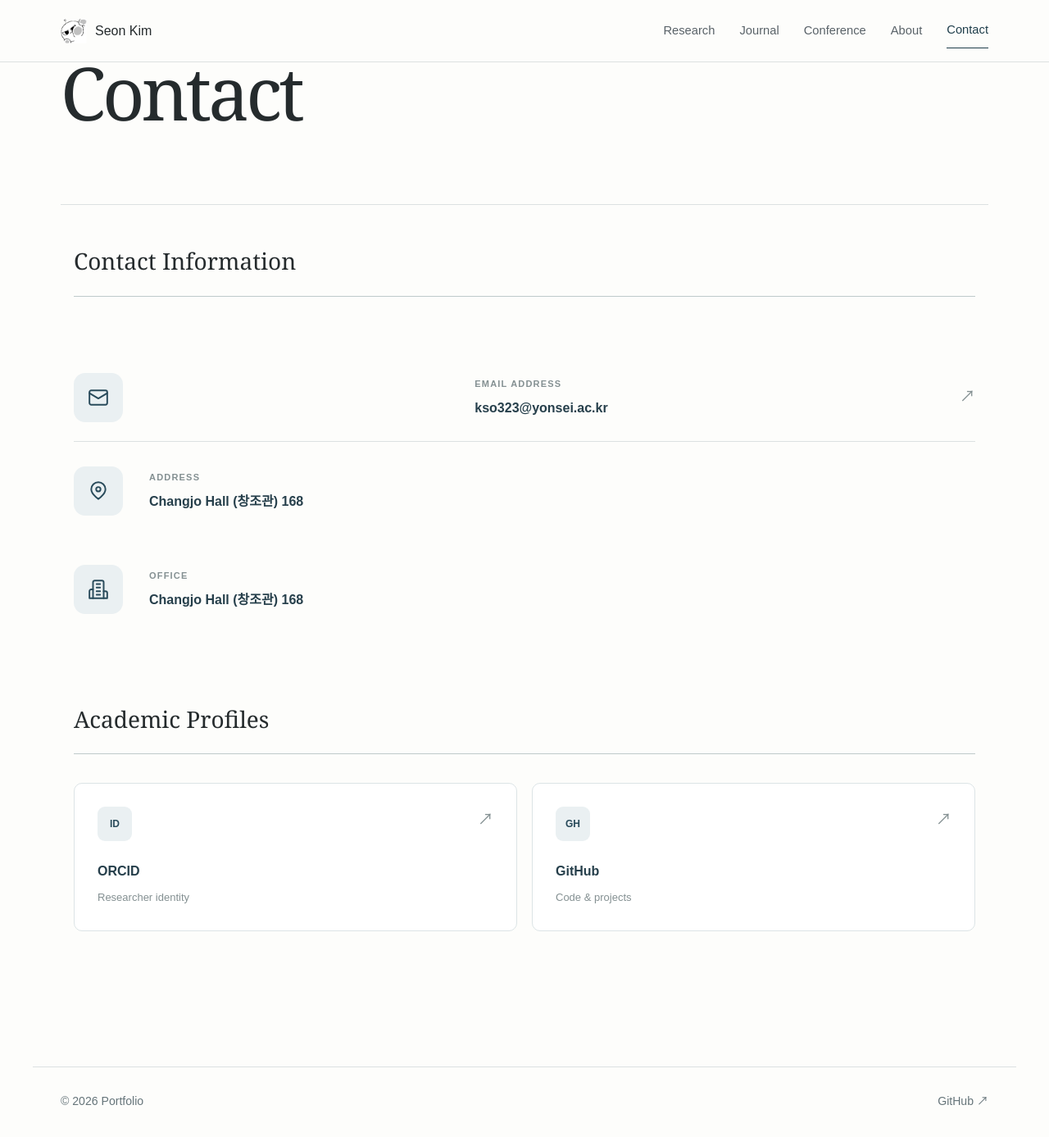
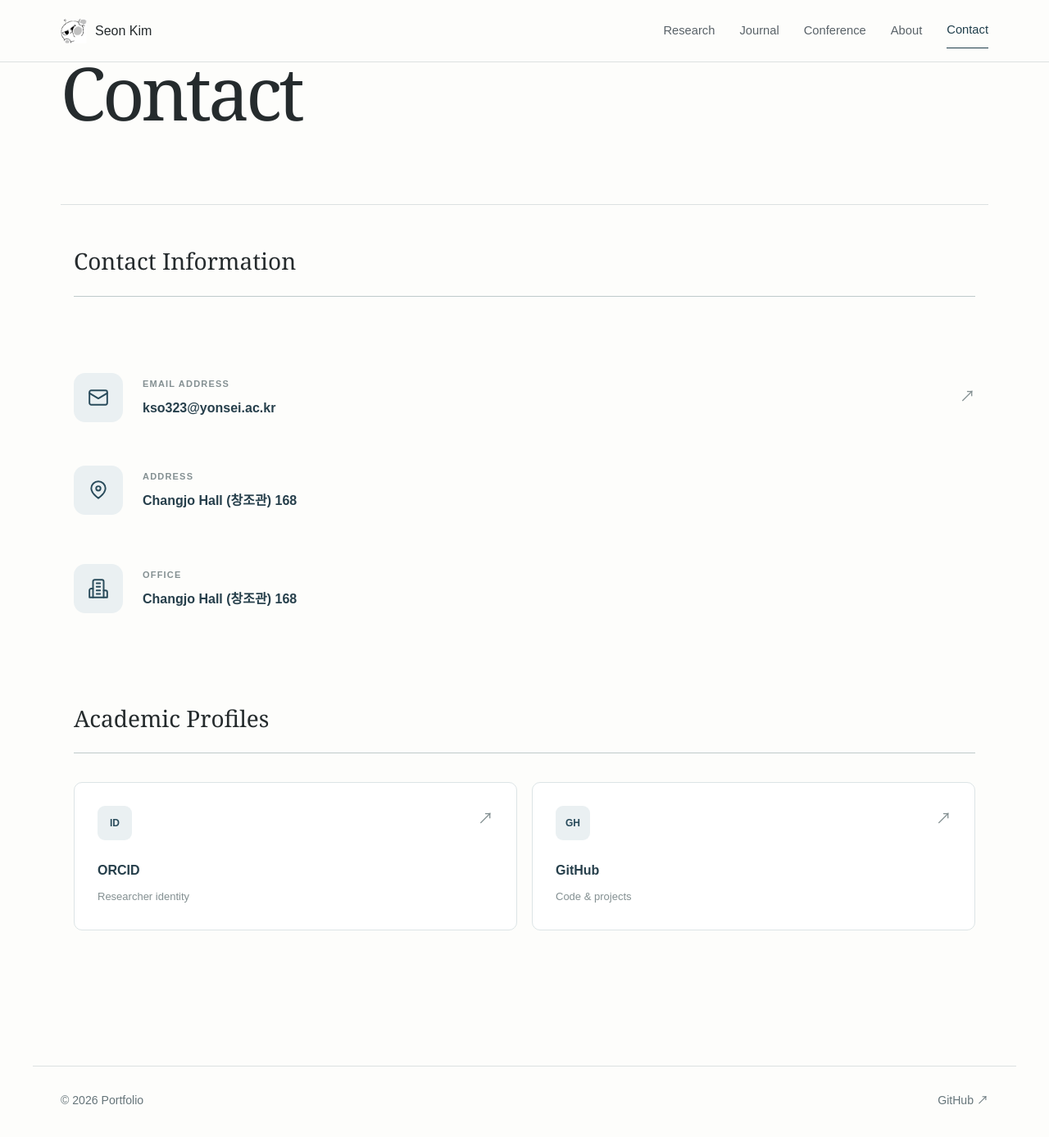
Before and after one commit to KSO012/KSO012.github.io, a Jekyll site: the page built from contact.md, in a window 1280 px wide and 1400 px high, scrolled down 163 px. Shown: the top 1387 px of the window at 82% size. Built offline with Jekyll 4.4.1, drawn with Linux system fonts in a browser that asks for light colours.

Commit message:
Update style.css

```diff
--- a/assets/style.css
+++ b/assets/style.css
@@ -761,3 +761,42 @@ html {
     font-size: 22px;
   }
 }
+
+/* Contact Information - Unified Alignment */
+
+.contact-list > .contact-item {
+  display: flex;
+  align-items: center;
+  justify-content: flex-start;
+  gap: 24px;
+  width: 100%;
+  box-sizing: border-box;
+  border: none;
+}
+
+.contact-list > .contact-item > .contact-icon {
+  flex: 0 0 60px;
+}
+
+.contact-list > .contact-item > .contact-details {
+  flex: 1;
+  min-width: 0;
+  margin: 0;
+  text-align: left;
+}
+
+.contact-list > .contact-item > .contact-arrow {
+  margin-left: auto;
+  flex-shrink: 0;
+}
+
+/* Mobile */
+@media (max-width: 700px) {
+  .contact-list > .contact-item {
+    gap: 14px;
+  }
+
+  .contact-list > .contact-item > .contact-icon {
+    flex-basis: 50px;
+  }
+}
```
